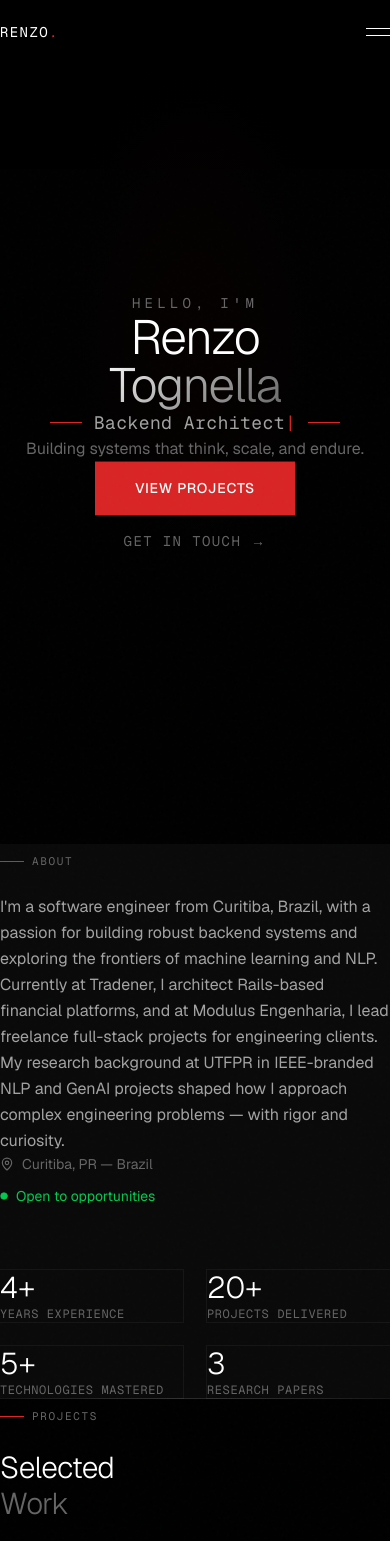
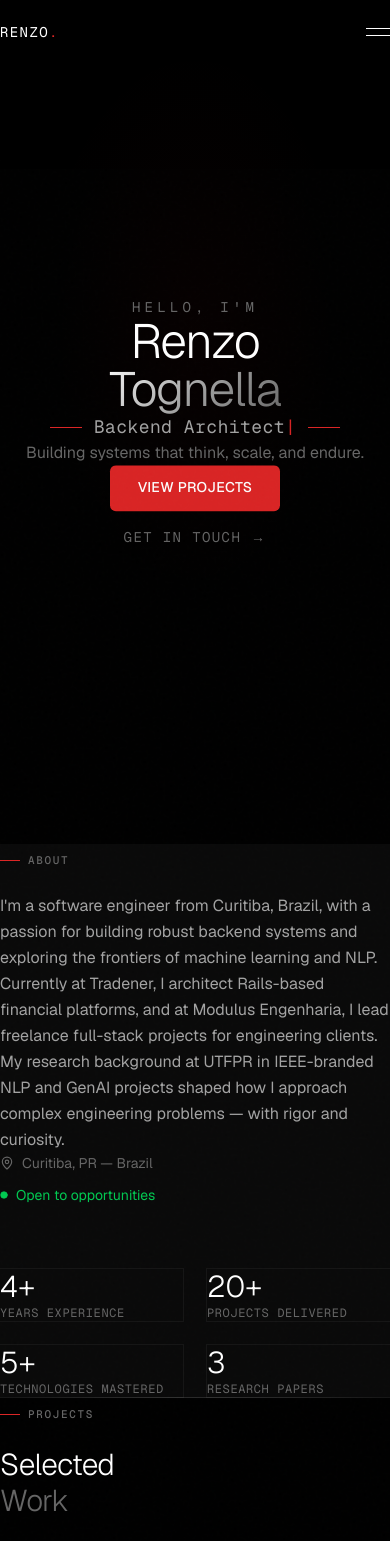
Before and after one commit to Renzo-Tognella/Portfolio, a Next.js app: page / in a window 390 px wide. Shown: the top 1541 px of the page. Built offline with nearby package versions, Linux system fonts and the light colour scheme.

Commit message:
fix: globals.css v3.1 — Proper spacing scale, responsive padding, touch targets, container system

```diff
--- a/app/globals.css
+++ b/app/globals.css
@@ -1,8 +1,10 @@
 @import "tailwindcss";
 
 /* ═══════════════════════════════════════════════════
-   CINEMATIC DARK ENGINEERING — Design Spec v3.0
+   CINEMATIC DARK ENGINEERING — Design Spec v3.1
    Portfolio: Renzo Tognella de Rosa
+   Design System: Vercel precision + Apple cinematic
+   Base unit: 8px | Max width: 1152px
    ═══════════════════════════════════════════════════ */
 
 @theme {
@@ -33,10 +35,6 @@
   --font-sans: var(--font-geist-sans), ui-sans-serif, system-ui, sans-serif;
   --font-mono: var(--font-geist-mono), ui-monospace, monospace;
 
-  /* ── Spacing Scale ── */
-  --spacing-section: 120px;
-  --spacing-section-mobile: 80px;
-
   /* ── Animation Tokens ── */
   --duration-instant: 150ms;
   --duration-fast: 300ms;
@@ -57,7 +55,7 @@
 }
 
 html {
-  scroll-behavior: auto; /* Lenis handles smooth scroll */
+  scroll-behavior: auto;
   -webkit-font-smoothing: antialiased;
   -moz-osx-font-smoothing: grayscale;
   text-rendering: optimizeLegibility;
@@ -68,7 +66,8 @@ body {
   color: var(--color-text-primary);
   font-family: var(--font-sans);
   overflow-x: hidden;
-  line-height: 1.6;
+  line-height: 1.56;
+  font-size: 16px;
 }
 
 ::selection {
@@ -80,16 +79,13 @@ body {
 ::-webkit-scrollbar {
   width: 6px;
 }
-
 ::-webkit-scrollbar-track {
   background: var(--color-void);
 }
-
 ::-webkit-scrollbar-thumb {
   background: var(--color-border);
   border-radius: 3px;
 }
-
 ::-webkit-scrollbar-thumb:hover {
   background: var(--color-text-tertiary);
 }
@@ -128,27 +124,24 @@ body {
 .section-surface { background-color: var(--color-surface); }
 .section-elevated { background-color: var(--color-surface-elevated); }
 
-/* ── Vercel-style Shadow Border ── */
+/* ── Vercel Shadow Border ── */
 .shadow-border {
   box-shadow: 0 0 0 1px rgba(255, 255, 255, 0.05);
 }
-
 .shadow-border-hover {
   transition: box-shadow var(--duration-fast) var(--ease-out-expo);
 }
-
 .shadow-border-hover:hover {
   box-shadow: 0 0 0 1px rgba(255, 255, 255, 0.12);
 }
 
-/* ── Text Gradient ── */
+/* ── Text Gradients ── */
 .text-gradient-ruby {
   background: linear-gradient(135deg, var(--color-ruby-light), var(--color-ruby));
   -webkit-background-clip: text;
   -webkit-text-fill-color: transparent;
   background-clip: text;
 }
-
 .text-gradient-cinematic {
   background: linear-gradient(135deg, #ffffff 0%, #a3a3a3 50%, #666666 100%);
   -webkit-background-clip: text;
@@ -162,153 +155,122 @@ body {
               0 0 120px rgba(220, 38, 38, 0.05);
 }
 
-.glow-ruby-sm {
-  box-shadow: 0 0 30px rgba(220, 38, 38, 0.1);
+/* ── Section Label (Apple-style monospace tag) ── */
+.section-label {
+  display: inline-flex;
+  align-items: center;
+  gap: 8px;
+  font-family: var(--font-mono);
+  font-size: 11px;
+  font-weight: 500;
+  letter-spacing: 0.15em;
+  text-transform: uppercase;
+  color: var(--color-text-tertiary);
+  margin-bottom: 24px;
+}
+.section-label::before {
+  content: '';
+  display: block;
+  width: 20px;
+  height: 1px;
+  background: var(--color-ruby);
 }
 
-/* ── Magnetic Button ── */
+/* ── Magnetic Button (Vercel-inspired CTA) ── */
 .magnetic-btn {
   position: relative;
   display: inline-flex;
   align-items: center;
   justify-content: center;
-  padding: 16px 40px;
+  gap: 8px;
+  padding: 12px 28px;
   background: var(--color-ruby);
   color: white;
+  font-family: var(--font-sans);
   font-weight: 500;
   font-size: 14px;
-  letter-spacing: 0.05em;
+  letter-spacing: 0.02em;
   text-transform: uppercase;
   border: none;
-  border-radius: 0;
+  border-radius: 6px;
   cursor: pointer;
   transition: transform var(--duration-fast) var(--ease-out-expo),
               box-shadow var(--duration-fast) var(--ease-out-expo);
+  min-height: 44px; /* Touch target */
 }
-
 .magnetic-btn:hover {
   transform: scale(1.02);
   box-shadow: 0 0 40px rgba(220, 38, 38, 0.3);
 }
 
-/* ── Reveal Line ── */
+/* ── Reveal Divider ── */
 .reveal-line {
   height: 1px;
   background: linear-gradient(90deg, transparent, var(--color-border-light), transparent);
 }
 
-/* ── Horizontal Rule Animated ── */
-.hr-animated {
-  border: none;
-  height: 1px;
-  background: linear-gradient(90deg, transparent, var(--color-border), transparent);
-  margin: 0;
-}
-
-/* ── Glass Effect ── */
+/* ── Glass Effect (Apple nav bar) ── */
 .glass {
-  background: rgba(10, 10, 10, 0.7);
-  backdrop-filter: blur(20px);
-  -webkit-backdrop-filter: blur(20px);
+  background: rgba(0, 0, 0, 0.72);
+  backdrop-filter: saturate(180%) blur(20px);
+  -webkit-backdrop-filter: saturate(180%) blur(20px);
   border-bottom: 1px solid rgba(255, 255, 255, 0.05);
 }
 
-/* ── Section Label ── */
-.section-label {
-  display: inline-flex;
-  align-items: center;
-  gap: 8px;
-  font-family: var(--font-mono);
-  font-size: 12px;
-  letter-spacing: 0.15em;
-  text-transform: uppercase;
-  color: var(--color-text-tertiary);
-  margin-bottom: 32px;
+/* ── Container (Vercel max-width system) ── */
+.container-section {
+  width: 100%;
+  max-width: 1152px;
+  margin-left: auto;
+  margin-right: auto;
+  padding-left: 20px;
+  padding-right: 20px;
 }
-
-.section-label::before {
-  content: '';
-  display: block;
-  width: 24px;
-  height: 1px;
-  background: var(--color-ruby);
+@media (min-width: 640px) {
+  .container-section {
+    padding-left: 24px;
+    padding-right: 24px;
+  }
 }
-
-/* ── Fade Animations ── */
-@keyframes fadeInUp {
-  from {
-    opacity: 0;
-    transform: translateY(40px);
-  }
-  to {
-    opacity: 1;
-    transform: translateY(0);
+@media (min-width: 1024px) {
+  .container-section {
+    padding-left: 32px;
+    padding-right: 32px;
   }
 }
 
+/* ── Keyframes ── */
+@keyframes fadeInUp {
+  from { opacity: 0; transform: translateY(40px); }
+  to { opacity: 1; transform: translateY(0); }
+}
 @keyframes fadeIn {
   from { opacity: 0; }
   to { opacity: 1; }
 }
-
-@keyframes scaleIn {
-  from {
-    opacity: 0;
-    transform: scale(0.95);
-  }
-  to {
-    opacity: 1;
-    transform: scale(1);
-  }
+@keyframes scrollDown {
+  0% { transform: translateY(-100%); }
+  50% { transform: translateY(0%); }
+  100% { transform: translateY(100%); }
 }
-
-@keyframes slideInLeft {
-  from {
-    opacity: 0;
-    transform: translateX(-60px);
-  }
-  to {
-    opacity: 1;
-    transform: translateX(0);
-  }
-}
-
 @keyframes pulse-glow {
   0%, 100% { opacity: 1; }
   50% { opacity: 0.5; }
-}
-
-/* ── Responsive Utilities ── */
-@media (max-width: 768px) {
-  .section-label {
-    font-size: 11px;
-    margin-bottom: 24px;
-  }
 }
 
 /* ── Lenis Smooth Scroll ── */
 html.lenis, html.lenis body {
   height: auto;
 }
-
 .lenis.lenis-smooth {
   scroll-behavior: auto !important;
 }
-
-.lenis.lenis-smooth [data-lenis-prevent] {
-  overscroll-behavior: contain;
-}
-
 .lenis.lenis-stopped {
   overflow: hidden;
 }
-
 .lenis.lenis-scrolling iframe {
   pointer-events: none;
 }
 
-@keyframes scrollDown {
-  0% { transform: translateY(-100%); }
-  50% { transform: translateY(0%); }
-  100% { transform: translateY(100%); }
-}
+/* ── Responsive Typography Scale ── */
+/* Mobile-first: base 16px, scales up at breakpoints */
```
